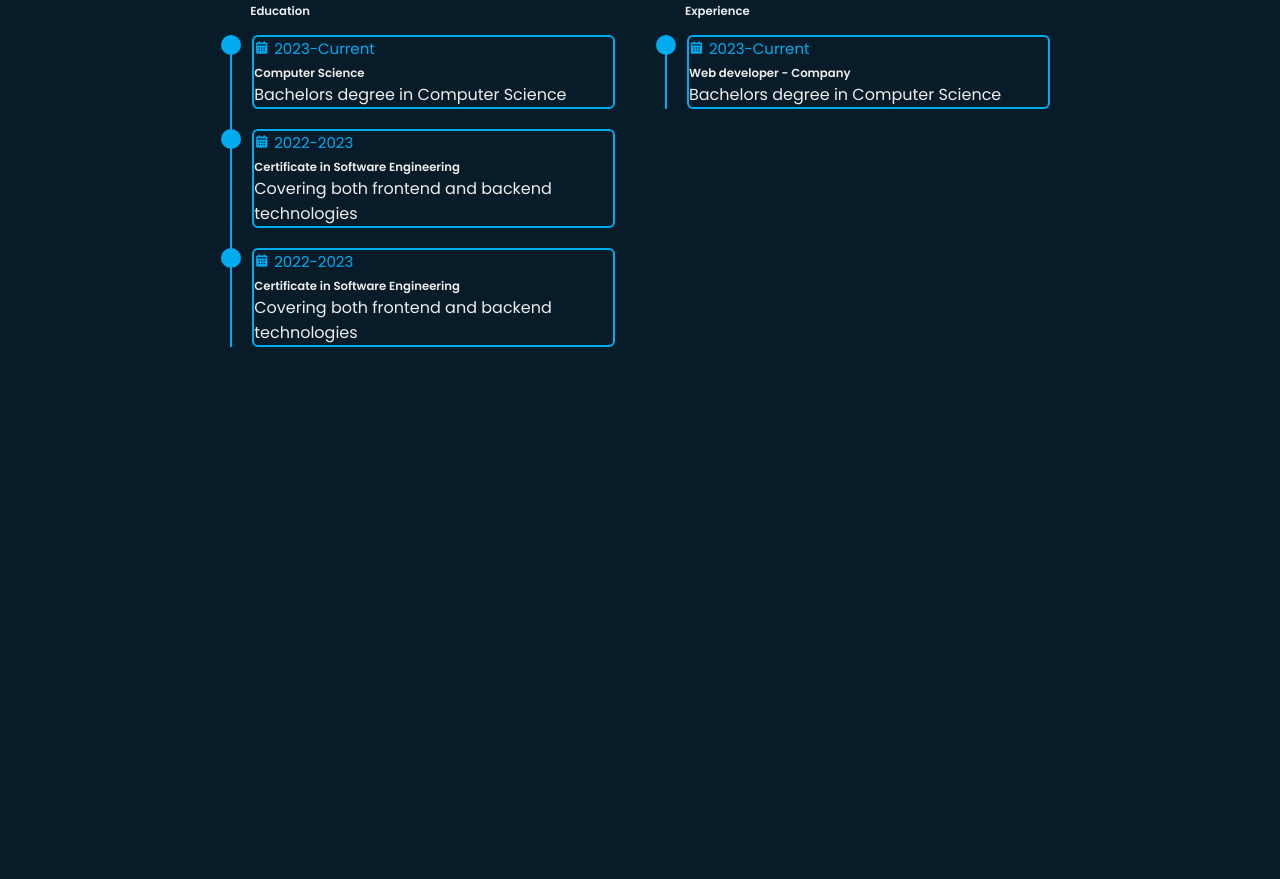
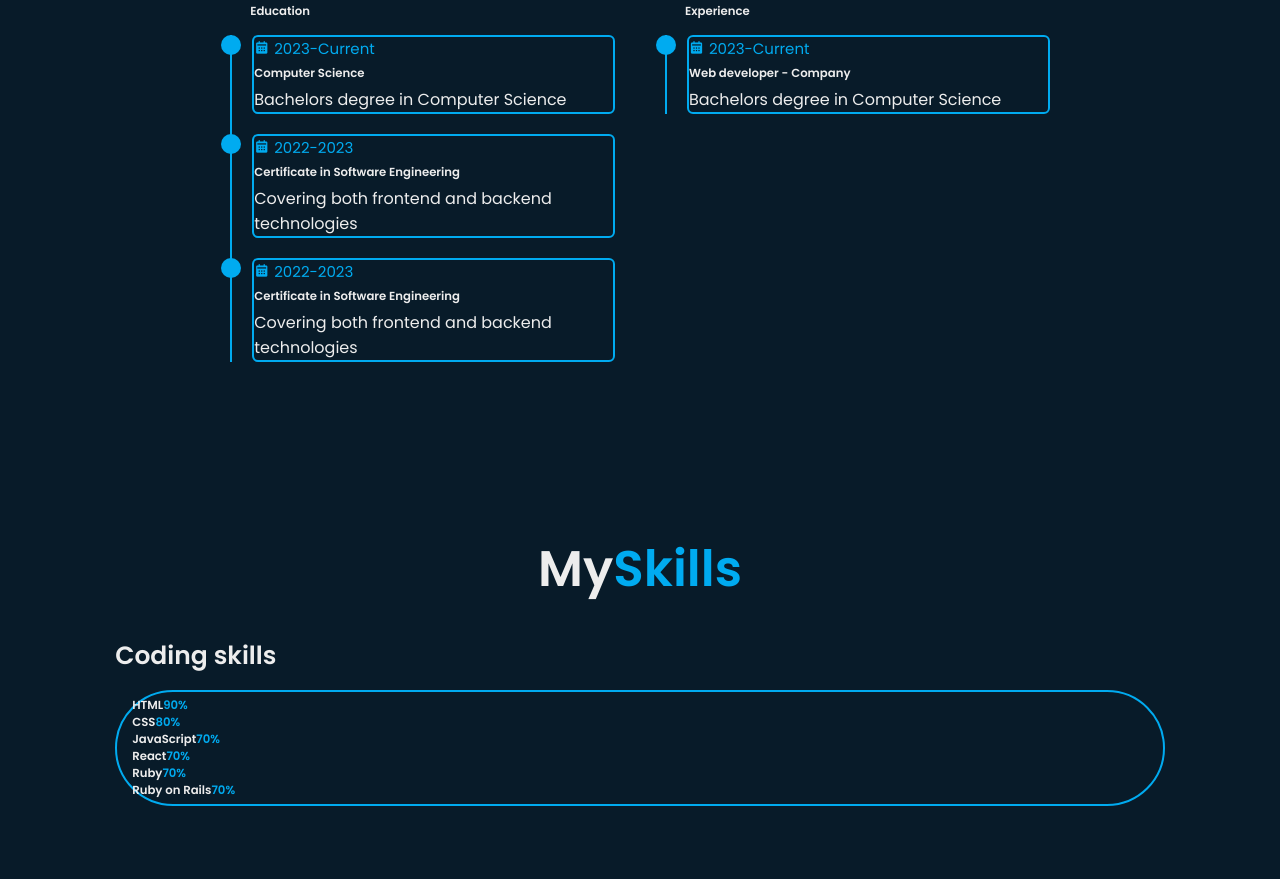
Before and after one commit to lihavi/My-Portfolio-Website, a plain HTML site: page index.html in a window 1280 px wide. Shown: the part 1802-2681 px from the top of the page. Drawn offline with nearby package versions, Linux system fonts and the light colour scheme; a script that the page names is missing; a web font is replaced by a local one.

Commit message:
add skills section

```diff
--- a/index.html
+++ b/index.html
@@ -105,10 +105,9 @@
     </div>
     </div>
 </div>
-
-
-<!--skills section design-->
-<section class="skills" id="skills"></section>
+</section>
+<!-- Skills Section -->
+<section class="skills" id="skills">
     <h2 class="heading">My<span>Skills</span></h2>
     <div class="skills-row">
         <div class="skills-column">
@@ -124,7 +123,7 @@
                         <div class="bar"><span></span></div>
                     </div>
                     <div class="progress">
-    <h3>Java Script<span>70%</span></h3>
+                        <h3>JavaScript<span>70%</span></h3>
                         <div class="bar"><span></span></div>
                     </div>
                     <div class="progress">
@@ -136,10 +135,12 @@
                         <div class="bar"><span></span></div>
                     </div>
                     <div class="progress">
-    <h3>Ruby on rails<span>70%</span></h3>
+                        <h3>Ruby on Rails<span>70%</span></h3>
                         <div class="bar"><span></span></div>
                     </div>
-
+                </div>
+            </div>
+        </div>
     </div>
 </section>
 <script src="js/script.js"></script>
--- a/style.css
+++ b/style.css
@@ -348,8 +348,31 @@ span{
 }
 .education-content .content p
 {
-font-size: 1.6rem;
-/* padding-top: ; */
+ font-size: 1.6rem;
+ padding-top: .5rem;
+}
+.skills{
+    min-height: auto;
+    padding-bottom:7rem;
+    background: var(--second-bg-color);
+}
+.skills .skiils-row{
+    display: flex;
+    flex-wrap: wrap;
+    gap: 5rem;
+}
+.skills-row .skills-column{
+    flex:1 1 40rem ;
+}
+.skills-column .title{
+    font-size: 2.5rem;
+    margin: 0 0 1.5rem;
+}
+.skills-box .skills-content{
+    position: relative;
+    border: .2rem solid var(--main-color);
+    border-radius: 6rem;
+    padding: .5rem 1.5rem;
 }
 
 
```
Lines whose indentation alone changed are shown as unchanged.
